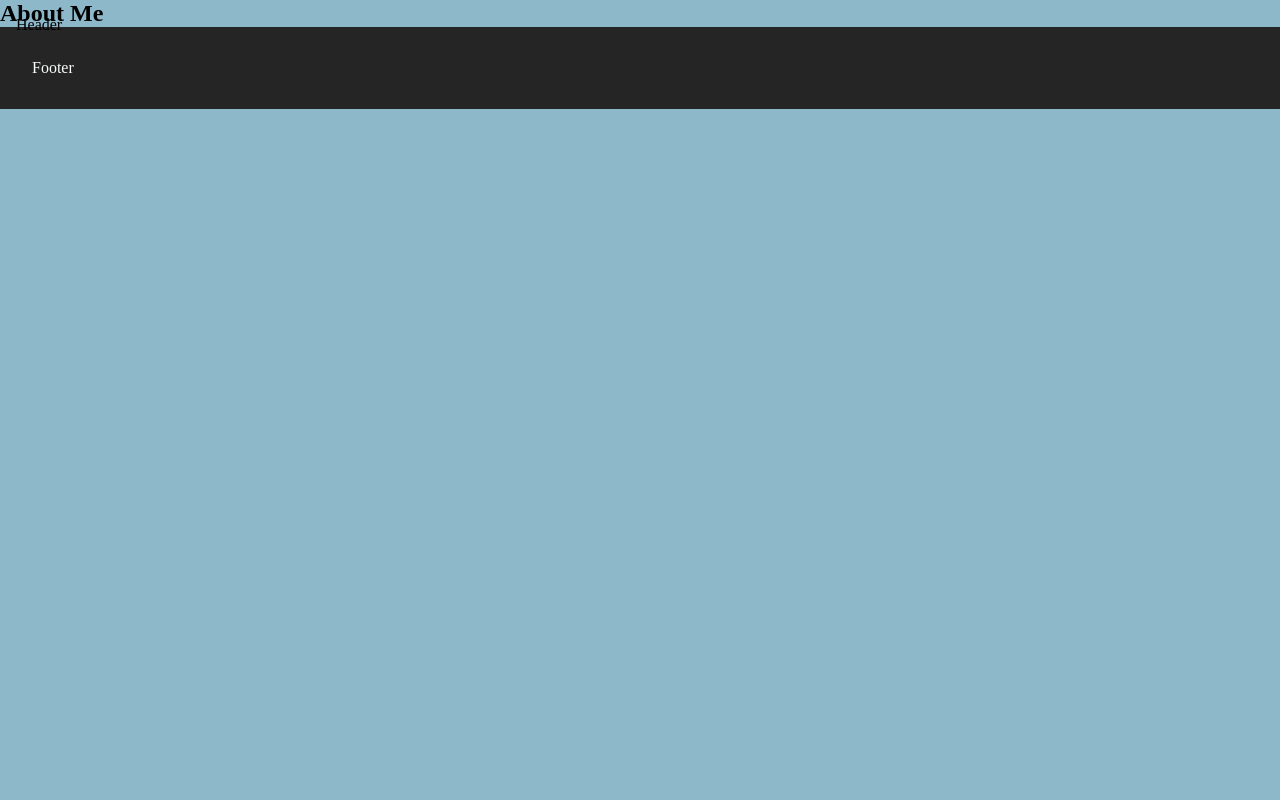
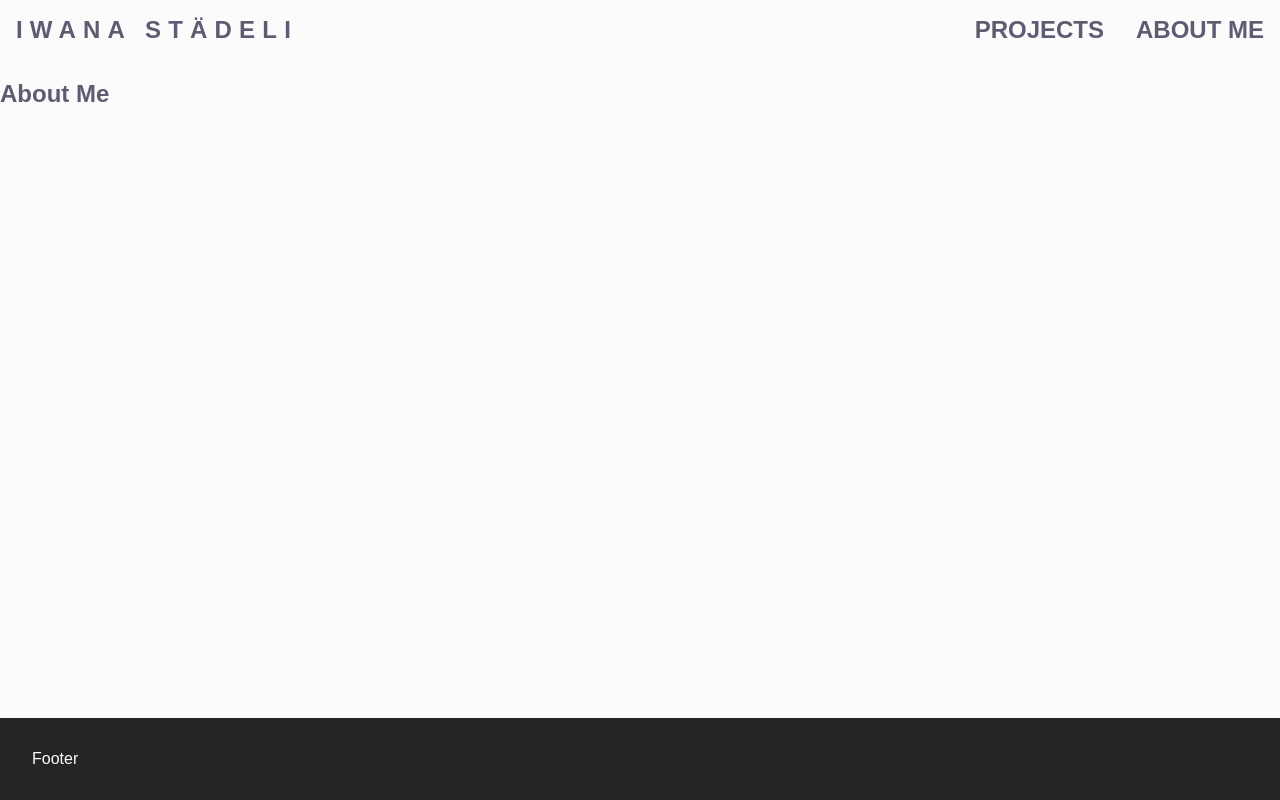
Before and after one commit to iwanast/portfolio, a React (Create React App) app: page /about in a window 1280 px wide. Built offline with nearby package versions, Linux system fonts and the light colour scheme; a small style sheet from the web is missing.

Commit message:
header placing and footer sticking to the bottom

```diff
--- a/public/index.html
+++ b/public/index.html
@@ -24,7 +24,10 @@
       work correctly both with client-side routing and a non-root public URL.
       Learn how to configure a non-root public URL by running `npm run build`.
     -->
-    <title>React App</title>
+    <link href="https://www.dafontfree.net/embed/Y2FsaWJyaS1ib2xkJmRhdGEvNDYvYy82MzcxMC9jYWxpYnJpYi50dGY" rel="stylesheet" type="text/css"/>
+    <link href="https://www.dafontfree.net/embed/Y2FsaWJyaS1yZWd1bGFyJmRhdGEvMTk1L2MvMTg4MzI2L2NhbGlicmkudHRm" rel="stylesheet" type="text/css"/>
+    <link href="https://www.dafontfree.net/embed/bGlicmUtZnJhbmtsaW4tcmVndWxhciZkYXRhLzg4NC9sLzE4MTk1MS9MaWJyZUZyYW5rbGluLVJlZ3VsYXIudHRm" rel="stylesheet" type="text/css"/>
+    <title>Iwanas Portfolio</title>
   </head>
   <body>
     <noscript>You need to enable JavaScript to run this app.</noscript>
--- a/src/components/Header.js
+++ b/src/components/Header.js
@@ -1,9 +1,9 @@
-
+import { Nav } from "./index"
 export const Header = () => {
 
   return(
     <header>
-      Header
+      <Nav />
     </header>
   );
 }
--- /dev/null
+++ b/src/components/Nav.js
@@ -0,0 +1,18 @@
+import { Link } from "react-router-dom";
+
+export const Nav = () => {
+
+  return(
+    <nav>
+      <div id="logo-name"><Link to="./about">IWANA STÄDELI</Link></div>
+      <ul>
+        <li>
+          <Link to="./">PROJECTS</Link>
+        </li>
+        <li>
+          <Link to="./about">ABOUT ME</Link>
+        </li>
+      </ul>
+    </nav>
+  );
+}
--- a/src/components/index.js
+++ b/src/components/index.js
@@ -1,3 +1,4 @@
 export { Header } from "./Header";
 export { Footer } from "./Footer";
 export { Button } from "./Button";
+export { Nav } from "./Nav";
--- a/src/pages/About.js
+++ b/src/pages/About.js
@@ -3,8 +3,8 @@
 export const About = () => {
 
   return (
-    <div>
+    <main>
       <h2>About Me</h2>
-    </div>
+    </main>
   );
 }
--- a/src/styles/_footer.scss
+++ b/src/styles/_footer.scss
@@ -1,4 +1,6 @@
 footer {
+  position: absolute;
+  bottom: 0;
   width: 100%;
   padding: 2rem;
   background-color: rgb(37, 37, 37);
--- a/src/styles/_header.scss
+++ b/src/styles/_header.scss
@@ -4,32 +4,49 @@ header {
   padding: 1rem 0rem 0rem 1rem;
   width:100%;
   display: flex;
-  align-items: center;
-  justify-content: space-between;
+  justify-content: flex-end;
   z-index: 999;
 
-  div {
-    border-radius: 0px 0px 0px 8px;
-    margin-top: -1rem;
-    display: flex;
-    flex-wrap: nowrap;
-    align-items: center;
+  // div {
+  //   border-radius: 0px 0px 0px 8px;
+  //   margin-top: -1rem;
+  //   display: flex;
+  //   flex-wrap: nowrap;
+  //   align-items: center;
 
-    background-color: var(--nav-blue);
+  //   background-color: var(--nav-blue);
 
     nav {
       display: flex;
-      align-items: center;
+      justify-content: space-between;
+      width: 100vw;
+      // align-items: center;
 
-      a {
+      div{
+        font-size: clamp(17px, 1.5rem, 24px);
+          font-weight: bold;
+          letter-spacing: 0.3em;
+
+          a{
+            text-decoration: none;
+          }
+      }
+
+      ul {
         display: flex;
-        align-items: center;
-        margin: 1rem;
-        color: var(--color-white);
-        font-size: 1.5rem;
-        text-decoration: none;
-        cursor: pointer;
+        justify-content: space-between;
+        list-style:none;
+
+        li a{
+          margin: 1rem;
+          font-size: clamp(17px, 1.5rem, 24px);
+          font-weight: 700;
+          text-decoration: none;
+          cursor: pointer;
+        }
       }
+
+
     }
 
     section {
@@ -40,5 +57,5 @@ header {
       font-size: 1.5rem;
       font-weight: bold;
     }
-  }
+  // }
 }
--- a/src/styles/main.css
+++ b/src/styles/main.css
@@ -6,53 +6,51 @@ header {
   display: -webkit-box;
   display: -ms-flexbox;
   display: flex;
-  -webkit-box-align: center;
-      -ms-flex-align: center;
-          align-items: center;
+  -webkit-box-pack: end;
+      -ms-flex-pack: end;
+          justify-content: flex-end;
+  z-index: 999;
+}
+
+header nav {
+  display: -webkit-box;
+  display: -ms-flexbox;
+  display: flex;
   -webkit-box-pack: justify;
       -ms-flex-pack: justify;
           justify-content: space-between;
-  z-index: 999;
+  width: 100vw;
 }
 
-header div {
-  border-radius: 0px 0px 0px 8px;
-  margin-top: -1rem;
+header nav div {
+  font-size: clamp(17px, 1.5rem, 24px);
+  font-weight: bold;
+  letter-spacing: 0.3em;
+}
+
+header nav div a {
+  text-decoration: none;
+}
+
+header nav ul {
   display: -webkit-box;
   display: -ms-flexbox;
   display: flex;
-  -ms-flex-wrap: nowrap;
-      flex-wrap: nowrap;
-  -webkit-box-align: center;
-      -ms-flex-align: center;
-          align-items: center;
-  background-color: var(--nav-blue);
+  -webkit-box-pack: justify;
+      -ms-flex-pack: justify;
+          justify-content: space-between;
+  list-style: none;
 }
 
-header div nav {
-  display: -webkit-box;
-  display: -ms-flexbox;
-  display: flex;
-  -webkit-box-align: center;
-      -ms-flex-align: center;
-          align-items: center;
-}
-
-header div nav a {
-  display: -webkit-box;
-  display: -ms-flexbox;
-  display: flex;
-  -webkit-box-align: center;
-      -ms-flex-align: center;
-          align-items: center;
+header nav ul li a {
   margin: 1rem;
-  color: var(--color-white);
-  font-size: 1.5rem;
+  font-size: clamp(17px, 1.5rem, 24px);
+  font-weight: 700;
   text-decoration: none;
   cursor: pointer;
 }
 
-header div section {
+header section {
   display: -webkit-box;
   display: -ms-flexbox;
   display: flex;
@@ -65,6 +63,8 @@ header div section {
 }
 
 footer {
+  position: absolute;
+  bottom: 0;
   width: 100%;
   padding: 2rem;
   background-color: #252525;
@@ -78,6 +78,9 @@ footer li {
 
 :root {
   --color-white: #FAFBFB;
+  --color-font-dark: #625a71;
+  --color-border-light-grey: rgb(236, 231, 237);
+  --color-button-hover-light-blue: #BAC1FF;
 }
 
 * {
@@ -85,40 +88,37 @@ footer li {
   padding: 0;
   -webkit-box-sizing: border-box;
           box-sizing: border-box;
-  font-family: nunitoFont;
+  font-family: 'libre-franklin-regular', sans-serif;
+  color: var(--color-font-dark);
 }
 
 * button {
   cursor: pointer;
 }
 
+* h1, * h2, * h3 {
+  font-family: 'calibri-bold', sans-serif;
+}
+
+* p {
+  font-family: 'calibri-regular', sans-serif;
+}
+
 body {
-  height: 100%;
+  min-height: 100%;
   width: 100%;
-  display: -webkit-box;
-  display: -ms-flexbox;
-  display: flex;
-  overflow-x: hidden;
-  background: #8DB8C9;
-  background-size: cover;
-  background-position: center;
+  background: var(--color-white);
 }
 
 #root {
   width: 100%;
-  height: 100%;
-  display: -webkit-box;
-  display: -ms-flexbox;
-  display: flex;
-  -webkit-box-orient: vertical;
-  -webkit-box-direction: normal;
-      -ms-flex-direction: column;
-          flex-direction: column;
+  min-height: 100vh;
+  position: relative;
 }
 
 main {
   height: 100%;
   width: 100%;
-  padding-top: 10rem;
+  padding-top: 5rem;
 }
 /*# sourceMappingURL=main.css.map */
--- a/src/styles/main.scss
+++ b/src/styles/main.scss
@@ -5,40 +5,48 @@
 
 :root {
   --color-white: #FAFBFB;
+  --color-font-dark: #625a71; // #190B36
+  --color-border-light-grey: rgb(236, 231, 237); // #DEDDE9
+  --color-button-hover-light-blue: #BAC1FF;
 }
 
 * {
   margin: 0;
   padding: 0;
   box-sizing: border-box;
-  font-family: nunitoFont;
-
+  font-family: 'libre-franklin-regular', sans-serif; // Change the font?!?
+  color: var(--color-font-dark);
   button {
     cursor: pointer;
+  }
+  h1, h2, h3 {
+    font-family: 'calibri-bold', sans-serif;
+  }
+  p {
+    font-family: 'calibri-regular', sans-serif;
   }
 }
 
 body {
-  height: 100%;
+  min-height: 100%;
   width: 100%;
-  display: flex;
-  overflow-x: hidden;
-  background: #8DB8C9;
-  background-size: cover;
-  background-position: center;
+  background: var(--color-white); //#8DB8C9;
+  // background-size: cover;
+  // background-position: center;
 }
 
 #root {
   width: 100%;
-  height: 100%;
-  display: flex;
-  flex-direction: column;
+  min-height: 100vh;
+  position: relative;
+  // display: flex;
+  // flex-direction: column;
 }
 
 main {
   height: 100%;
   width: 100%;
-  padding-top: 10rem;
+  padding-top: 5rem;
   // background-image: url("/public/images/thehillsbakgrundfinal1.png");
   // background-size: contain;
   // background-position:center;
```
